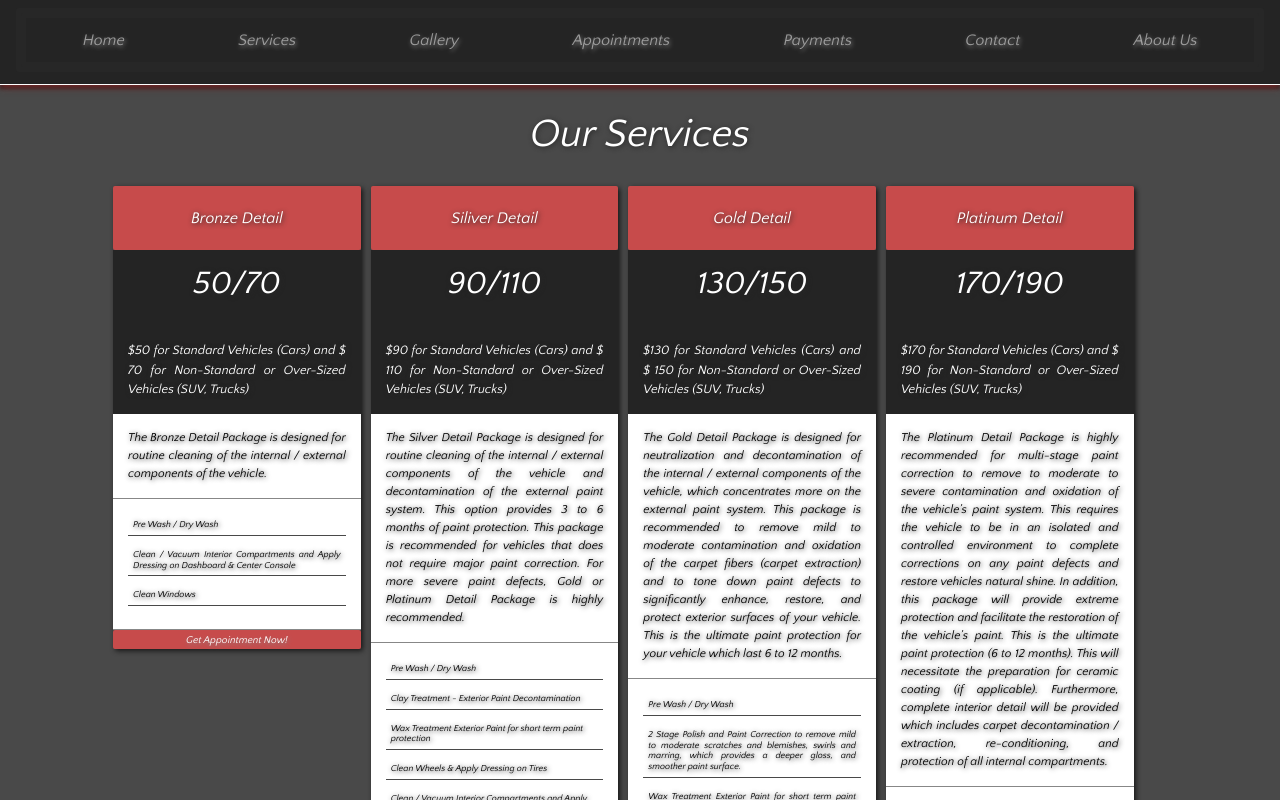
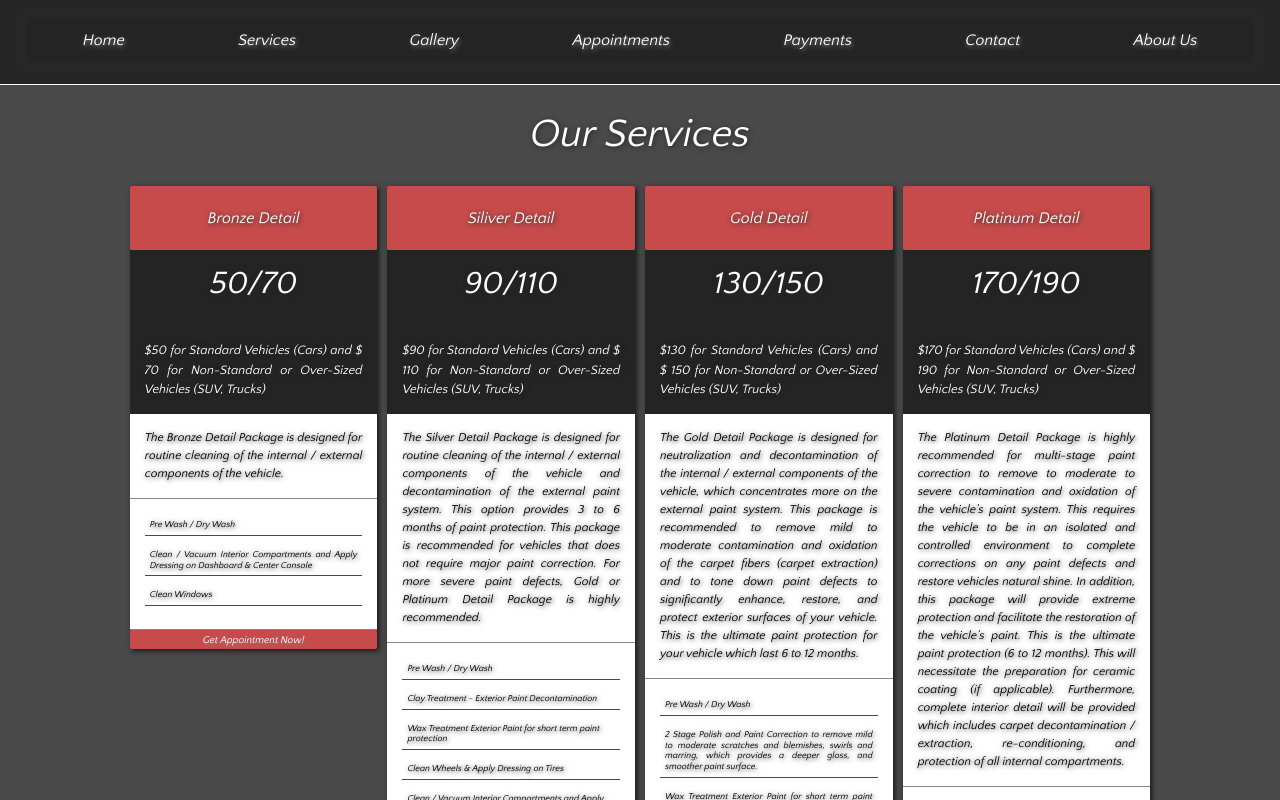
Before and after one commit to mlnemenzo/the-works, a React (Create React App) app: page /services in a window 1280 px wide. Shown: the top 800 px of the page. Built offline with nearby package versions, Linux system fonts and the light colour scheme.

Commit message:
init commit

```diff
--- a/src/App.css
+++ b/src/App.css
@@ -122,7 +122,11 @@ tr:nth-child(even) {
 .header-body {
   border-bottom: 1px solid white;
   background-color: rgb(36, 36, 36);
-  box-shadow: 0 2px 7px rgb(136, 42, 42), 0 4px 3px rgb(36, 36, 36)
+  /* box-shadow: 0 2px 7px rgb(136, 42, 42), 0 4px 3px rgb(36, 36, 36) */
+}
+
+.navbar-dark .navbar-nav .nav-link {
+  color: white
 }
 
 .navbar-toggler:not(:disabled):not(.disabled) {
@@ -278,7 +282,8 @@ tr:nth-child(even) {
 }
 
 .service-list {
-  width: 97%
+  width: 97%;
+  margin: auto
 }
 
 /* ////////////////////////////////// about us ///////////////////////////////////////// */
@@ -387,14 +392,27 @@ img {
 
 /* ////////////////////////////// media query ///////////////////////////////// */
 
+@media (min-width: 576px) {
+
+  .service-info-body {
+      -ms-flex: 0 0 50%;
+      flex: 0 0 50%;
+      max-width: 40%;
+    }
+  }
+
+
+
 @media (min-width: 768px) {
 
 .service-info-body {
 
-    max-width: 22%;
+    max-width: 23%;
   }
 
 }
+
+
 
 /* @media (min-width: 576px) {
 .service-info-body {
@@ -408,12 +426,3 @@ img {
     max-width: 97%
   }
 } */
-
-@media (min-width: 576px) {
-
-.col-sm-6 {
-    -ms-flex: 0 0 50%;
-    flex: 0 0 50%;
-    max-width: 23%;
-  }
-}
--- a/src/components/services.js
+++ b/src/components/services.js
@@ -12,7 +12,7 @@ class Services extends Component {
             <div className = "services-body">
                 <h1 className="services-header col-12" id = "service-header">Our Services</h1>
                 <div className="service-list">
-                    <div className="service-info-body col-12 col-sm-6 col-md-4 col-lg-3">
+                    <div className="service-info-body col-12 col-sm-6 col-md-6 col-lg-3">
                         <div className="service-level text-center">Bronze Detail</div>
                         <div className="service-pricing">
                             <h2 className = "service-pricing-number text-center" id = "detail-cost">50/70</h2>
@@ -28,7 +28,7 @@ class Services extends Component {
                             <Link className="service-appt text-center" to = "/appointment">Get Appointment Now!</Link>
                         </div>
                     </div>
-                    <div className="service-info-body col-12 col-sm-6 col-md-4 col-lg-3">
+                    <div className="service-info-body col-12 col-sm-6 col-md-6 col-lg-3">
                         <div className="service-level text-center">Siliver Detail</div>
                         <div className="service-pricing">
                             <h2 className = "service-pricing-number text-center" id = "detail-cost">90/110</h2>
@@ -47,7 +47,7 @@ class Services extends Component {
                             <Link className="service-appt" to = "/appointment">Get Appointment Now!</Link>
                         </div>
                     </div>
-                    <div className="service-info-body col-12 col-sm-6 col-md-4 col-lg-3">
+                    <div className="service-info-body col-12 col-sm-6 col-md-6 col-lg-3">
                         <div className="service-level text-center">Gold Detail</div>
                         <div className="service-pricing">
                             <h2 className = "service-pricing-number text-center" id = "detail-cost">130/150</h2>
@@ -68,7 +68,7 @@ class Services extends Component {
                             <Link className="service-appt" to = "/appointment">Get Appointment Now!</Link>
                         </div>
                     </div>
-                    <div className="service-info-body col-12 col-sm-6 col-md-4 col-lg-3">
+                    <div className="service-info-body col-12 col-sm-6 col-md-6 col-lg-3">
                         <div className="service-level text-center">Platinum Detail</div>
                         <div className="service-pricing">
                             <h2 className = "service-pricing-number text-center" id = "detail-cost">170/190</h2>
```
